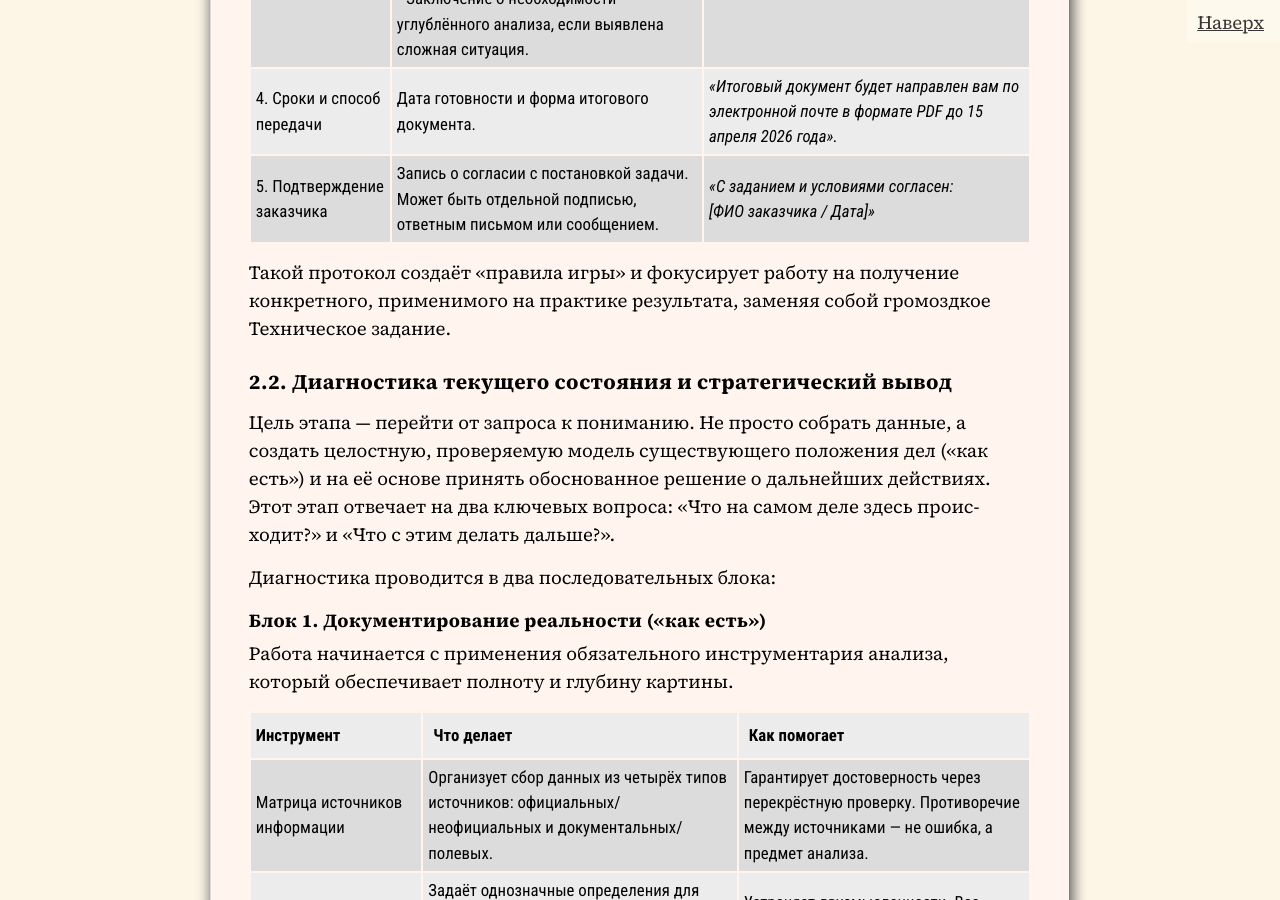
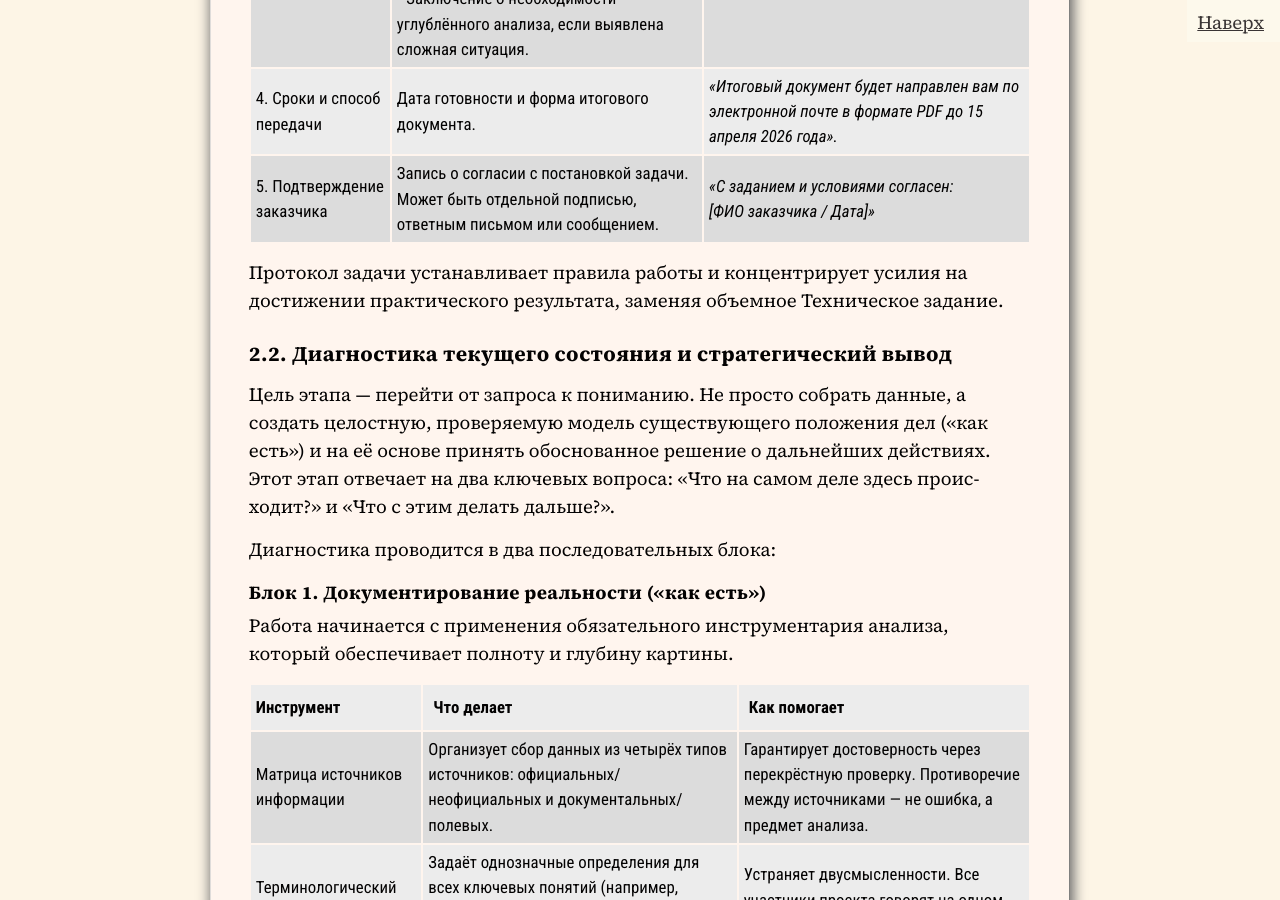
Before and after one commit to SergSi/land-use-art, a Jekyll site: the page built from _posts/2026-01-05-method.md, in a window 1280 px wide and 900 px high, scrolled down 8227 px. Built offline with Jekyll 4.4.1, drawn with Linux system fonts in a browser that asks for light colours; some web fonts are replaced.

Commit message:
Update 2026-01-05-method.md

```diff
--- a/_posts/2026-01-05-method.md
+++ b/_posts/2026-01-05-method.md
@@ -130,7 +130,7 @@ number="1"
 | 4. Сроки и способ передачи | Дата готовности и форма итогового документа.                 | *«Итоговый документ будет направлен вам по электронной почте в формате PDF до 15 апреля 2026 года».* |
 | 5. Подтверждение заказчика | Запись о согласии с постановкой задачи. Может быть отдельной подписью, ответным письмом или сообщением. | *«С заданием и условиями согласен:<br>[ФИО заказчика / Дата]»* |
 
-Такой протокол создаёт «правила игры» и фокусирует работу на получение конкретного, применимого на практике результата, заменяя собой громоздкое Техническое задание.
+Протокол задачи устанавливает правила работы и концентрирует усилия на достижении практического результата, заменяя объемное Техническое задание.
 
 ### 2.2. Диагностика текущего состояния и стратегический вывод
 
```
